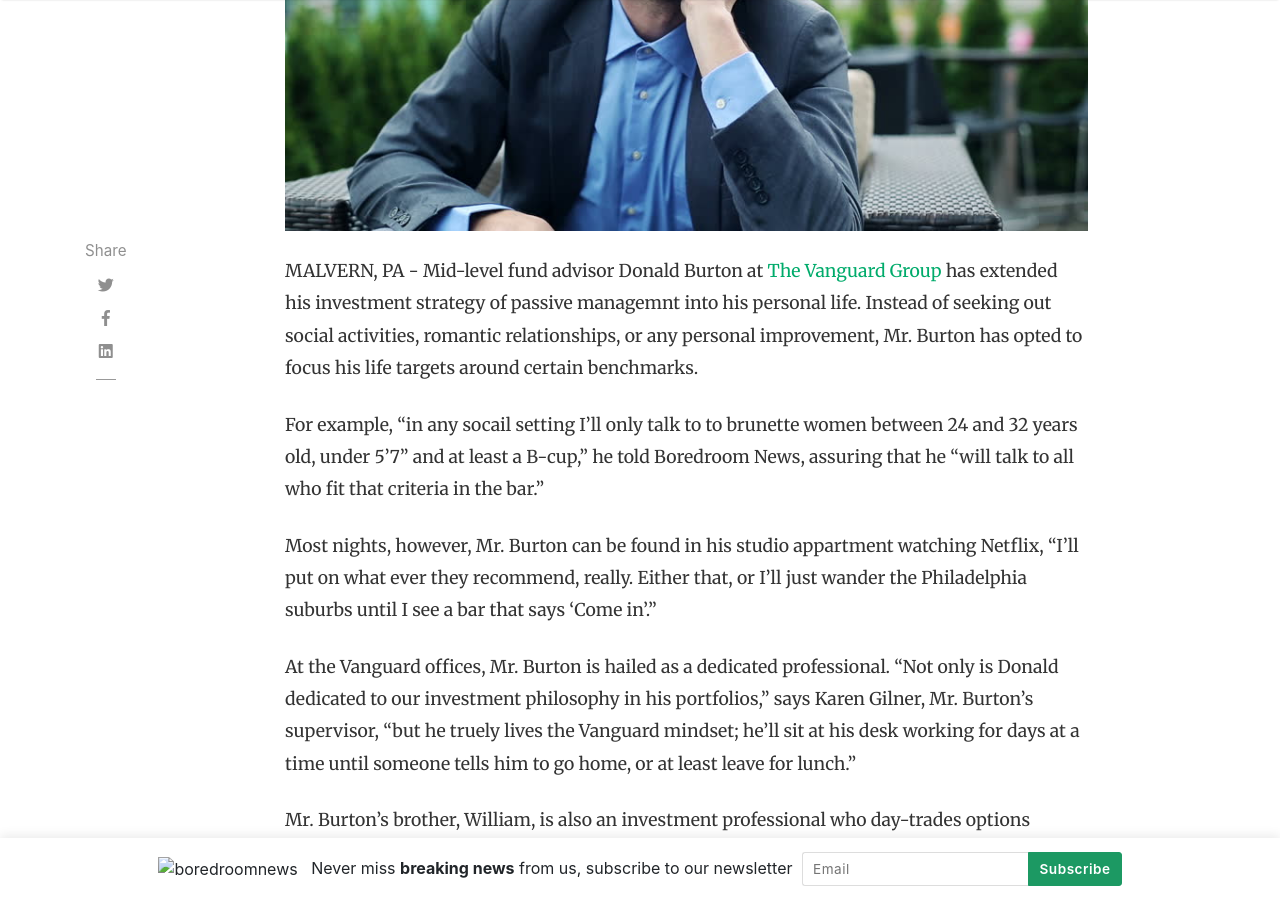
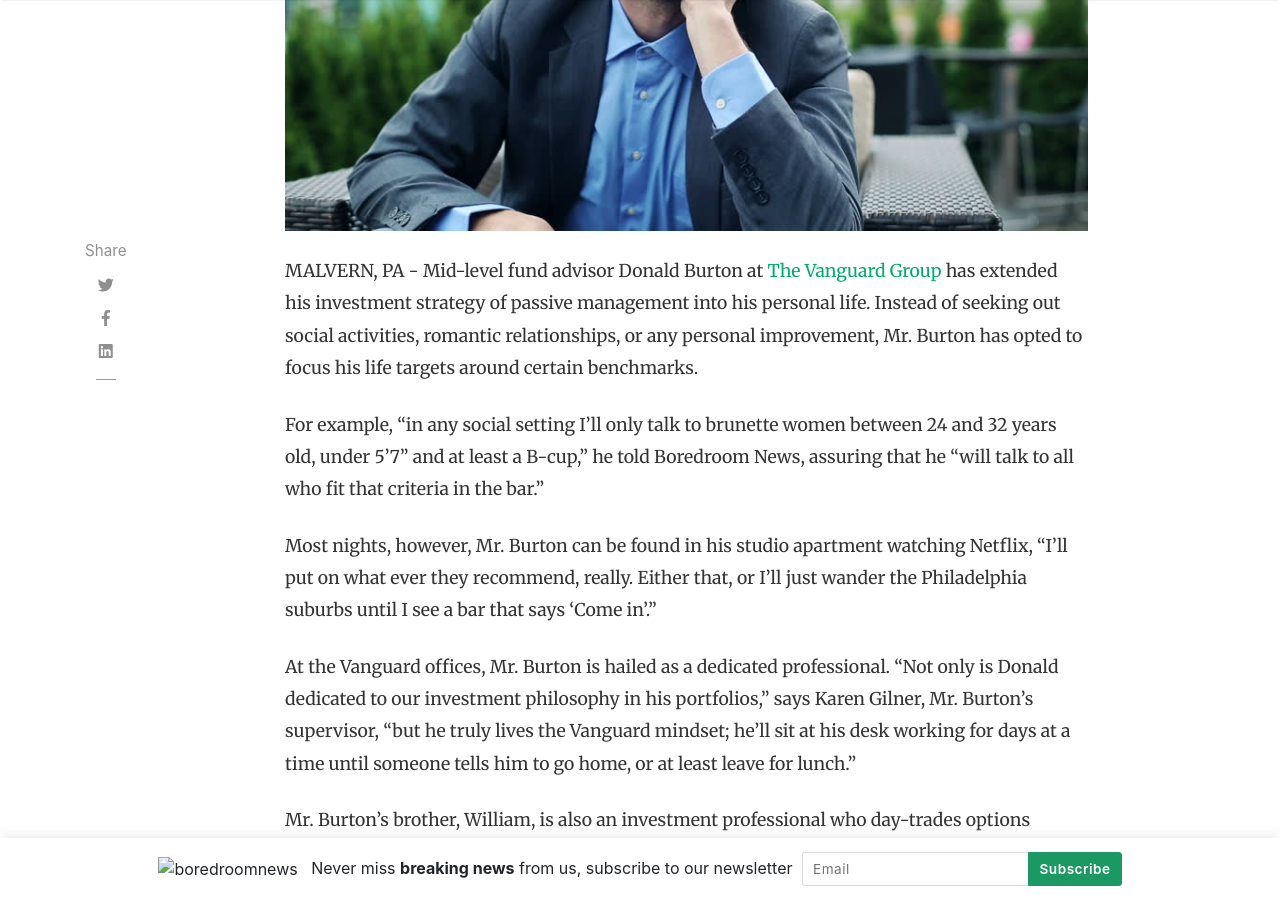
Before and after one commit to etschmidt/boredroomnews, a Jekyll site: the page built from _posts/2018-06-12-vanguard-manager.md, in a window 1280 px wide and 900 px high, scrolled down 669 px. Built offline with Jekyll 4.4.1, drawn with Linux system fonts in a browser that asks for light colours; nearby versions of some CDN libraries; comment, search, counter and statistics services are not loaded.

Commit message:
vanguard

```diff
--- a/_posts/2018-06-12-vanguard-manager.md
+++ b/_posts/2018-06-12-vanguard-manager.md
@@ -8,12 +8,12 @@ featured: false
 hidden: false
 ---
 
-MALVERN, PA - Mid-level fund advisor Donald Burton at [The Vanguard Group](https://www.bloomberg.com/research/stocks/private/snapshot.asp?privcapId=417222) has extended his investment strategy of passive managemnt into his personal life. Instead of seeking out social activities, romantic relationships, or any personal improvement, Mr. Burton has opted to focus his life targets around certain benchmarks.
+MALVERN, PA - Mid-level fund advisor Donald Burton at [The Vanguard Group](https://www.bloomberg.com/research/stocks/private/snapshot.asp?privcapId=417222) has extended his investment strategy of passive management into his personal life. Instead of seeking out social activities, romantic relationships, or any personal improvement, Mr. Burton has opted to focus his life targets around certain benchmarks.
 
-For example, "in any socail setting I'll only talk to to brunette women between 24 and 32 years old, under 5'7" and at least a B-cup," he told Boredroom News, assuring that he "will talk to all who fit that criteria in the bar."
+For example, “in any social setting I’ll only talk to brunette women between 24 and 32 years old, under 5’7” and at least a B-cup,” he told Boredroom News, assuring that he “will talk to all who fit that criteria in the bar.”
 
-Most nights, however, Mr. Burton can be found in his studio appartment watching Netflix, "I'll put on what ever they recommend, really. Either that, or I'll just wander the Philadelphia suburbs until I see a bar that says 'Come in'."
+Most nights, however, Mr. Burton can be found in his studio apartment watching Netflix, “I’ll put on what ever they recommend, really. Either that, or I’ll just wander the Philadelphia suburbs until I see a bar that says ‘Come in’.”
 
-At the Vanguard offices, Mr. Burton is hailed as a dedicated professional. "Not only is Donald dedicated to our investment philosophy in his portfolios," says Karen Gilner, Mr. Burton's supervisor, "but he truely lives the Vanguard mindset; he'll sit at his desk working for days at a time until someone tells him to go home, or at least leave for lunch."
+At the Vanguard offices, Mr. Burton is hailed as a dedicated professional. “Not only is Donald dedicated to our investment philosophy in his portfolios,” says Karen Gilner, Mr. Burton’s supervisor, “but he truly lives the Vanguard mindset; he’ll sit at his desk working for days at a time until someone tells him to go home, or at least leave for lunch.”
 
-Mr. Burton's brother, William, is also an investment professional who day-trades options online, was unavailable for comment as he lost interest in this conversation within the first ten minutes of the interview.
+Mr. Burton’s brother, William, is also an investment professional who day-trades options online, was unavailable for comment as he lost interest in this conversation within the first ten minutes of the interview.
```
